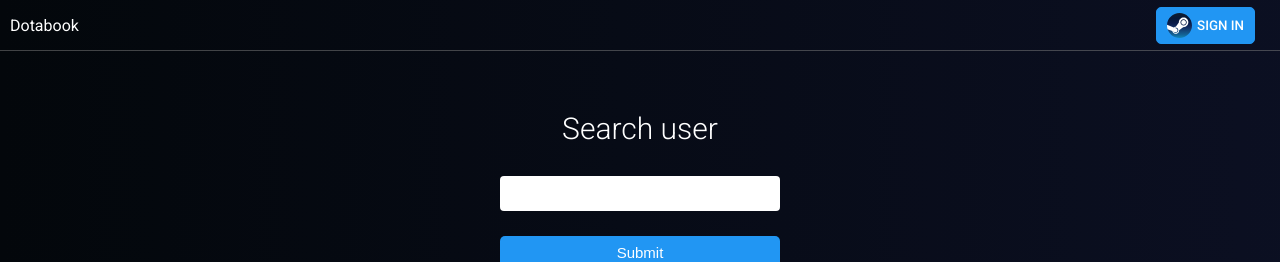
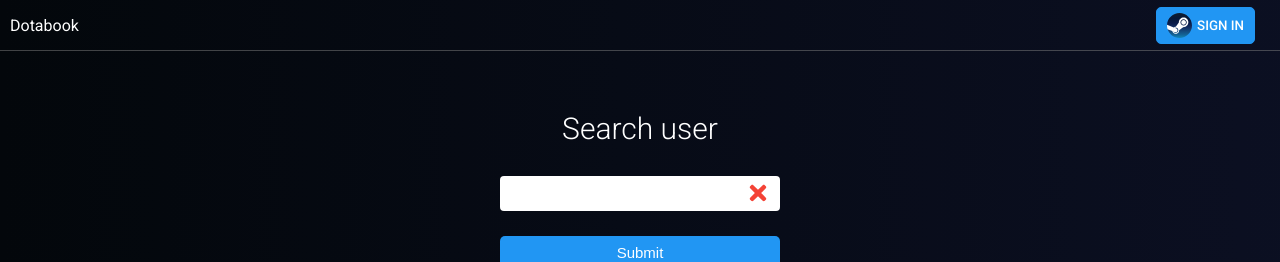
Before and after one commit to Leo-RASPAUD/dotabook, a React (Create React App) app: page / in a window 1280 px wide. Shown: the top 262 px of the page. Built offline with nearby package versions, Linux system fonts and the light colour scheme; what aws-amplify, react-simple-img would draw is missing.

Commit message:
Update css

```diff
--- a/src/components/MatchDetails.js
+++ b/src/components/MatchDetails.js
@@ -3,6 +3,8 @@ import styled from 'styled-components';
 import { FaThumbsUp, FaThumbsDown, FaAward } from 'react-icons/fa';
 import colors from '../constants/colors';
 import auth from '../utils/auth';
+import Loader from './Loader';
+import units from '../constants/units';
 
 const TeamData = styled.div`
   display: flex;
@@ -11,6 +13,10 @@ const TeamData = styled.div`
 const Teams = styled.div`
   display: flex;
   justify-content: space-around;
+`;
+
+const WithMargin = styled.div`
+  margin: ${units.margin};
 `;
 
 const Data = styled.div`
@@ -65,7 +71,12 @@ class MatchDetails extends React.PureComponent {
   render() {
     const { loadingDetails, data, updateNote } = this.props;
     if (!data || loadingDetails || data.players.length === 0) {
-      return <div>Loading match details...</div>;
+      return (
+        <WithMargin>
+          <div>Loading match details...</div>
+          <Loader />
+        </WithMargin>
+      );
     }
 
     const { players } = data;
@@ -73,10 +84,12 @@ class MatchDetails extends React.PureComponent {
     const radiant = players.filter(player => player.isRadiant);
 
     return (
-      <Teams>
-        <Team name="Dire" players={dire} updateNote={updateNote} />
-        <Team name="Radiant" players={radiant} updateNote={updateNote} />
-      </Teams>
+      <WithMargin>
+        <Teams>
+          <Team name="Dire" players={dire} updateNote={updateNote} />
+          <Team name="Radiant" players={radiant} updateNote={updateNote} />
+        </Teams>
+      </WithMargin>
     );
   }
 }
--- a/src/components/MatchHistory.js
+++ b/src/components/MatchHistory.js
@@ -1,11 +1,25 @@
 import React from 'react';
 import { API, graphqlOperation } from 'aws-amplify';
+import styled from 'styled-components';
 import queries from '../queries/Matches';
 import auth from '../utils/auth';
 import MatchDetails from './MatchDetails';
 import DropdownDisplayCount from './DropdownDisplayCount';
+import Loader from './Loader';
 import MatchHistoryComponent from './MatchHistoryComponent';
 import mutations from '../mutations/User';
+import units from '../constants/units';
+
+const Root = styled.div`
+  display: flex;
+`;
+
+const HistoryWrapper = styled.div`
+  display: flex;
+  flex-direction: column;
+  align-items: flex-start;
+  margin: ${units.margin};
+`;
 
 class MatchHistory extends React.PureComponent {
   state = {
@@ -85,11 +99,16 @@ class MatchHistory extends React.PureComponent {
   render() {
     const { matches, loading, offset, limit, matchDetails, loadingDetails, selectedMatchId } = this.state;
     return (
+      <Root>
+        {loading && (
           <div>
-        <MatchDetails data={matchDetails} loadingDetails={loadingDetails} updateNote={this.updateNote} />
-        {loading && <div>Loading matches...</div>}
+            <div>Loading matches...</div>
+            <Loader />
+          </div>
+        )}
         {!loading && (
           <>
+            <HistoryWrapper>
               <DropdownDisplayCount onChange={this.changeNumberDisplayed} limit={limit} />
               <MatchHistoryComponent
                 matches={matches}
@@ -100,9 +119,11 @@ class MatchHistory extends React.PureComponent {
                 Previous page
               </button>
               <button onClick={() => this.loadData({ isNext: true })}>Next page</button>
+            </HistoryWrapper>
+            <MatchDetails data={matchDetails} loadingDetails={loadingDetails} updateNote={this.updateNote} />
           </>
         )}
-      </div>
+      </Root>
     );
   }
 }
--- a/src/components/SearchInput.js
+++ b/src/components/SearchInput.js
@@ -2,6 +2,7 @@ import React from 'react';
 import styled from 'styled-components';
 import colors from '../constants/colors';
 import transitions from '../constants/transitions';
+import { FaTimes } from 'react-icons/fa';
 
 const InputWrapper = styled.div`
   flex-direction: column;
@@ -40,6 +41,22 @@ const SubmitInput = styled.input`
   }
 `;
 
+const TextWrapper = styled.div`
+  position: relative;
+`;
+
+const ClearIcon = styled.div`
+  position: absolute;
+  top: 5px;
+  color: ${colors.error}
+  right: 10px;
+  cursor: pointer;
+  transition: ${transitions.default};
+  &:hover {
+    color: ${colors.error800}
+  }
+`;
+
 export default class SearchInputClass extends React.PureComponent {
   state = {
     inputValue: '',
@@ -59,12 +76,17 @@ export default class SearchInputClass extends React.PureComponent {
 
   render() {
     const { inputValue } = this.state;
-    const { searchFunction, id, label } = this.props;
+    const { searchFunction, id, label, clear } = this.props;
     return (
       <>
         <Label htmlFor={id}>{label}</Label>
         <InputWrapper>
-          <TextInput type="text" id={id} onChange={this.updateInput} onKeyPress={this.onKeyPress} />
+          <TextWrapper>
+            <TextInput type="text" id={id} onChange={this.updateInput} onKeyPress={this.onKeyPress} />
+            <ClearIcon onClick={clear}>
+              <FaTimes size={'1.5rem'} />
+            </ClearIcon>
+          </TextWrapper>
           <SubmitInput
             type="submit"
             onClick={() => {
--- a/src/components/SearchUser.js
+++ b/src/components/SearchUser.js
@@ -39,12 +39,16 @@ export default class SearchUser extends React.PureComponent {
     this.setState({ users, loading: false });
   };
 
+  clear = () => {
+    this.setState({ users: [] });
+  };
+
   render() {
     const { users, loading } = this.state;
     return (
       <FlexRowCenterDiv>
         <Root>
-          <SearchInput id="searchUser" searchFunction={this.searchUser} label="Search user" />
+          <SearchInput id="searchUser" searchFunction={this.searchUser} label="Search user" clear={this.clear} />
           {loading && <Loader withMargin />}
           {!loading && <SearchUserResults users={users} />}
         </Root>
--- a/src/constants/colors.js
+++ b/src/constants/colors.js
@@ -1,6 +1,7 @@
 export default {
   success: 'green',
-  error: 'red',
+  error: '#F44336',
+  error800: '#c62828',
   white: 'white',
   primary: '#2196f3',
   primary50: '#E3F2FD',
```
Lines whose indentation alone changed are shown as unchanged.
